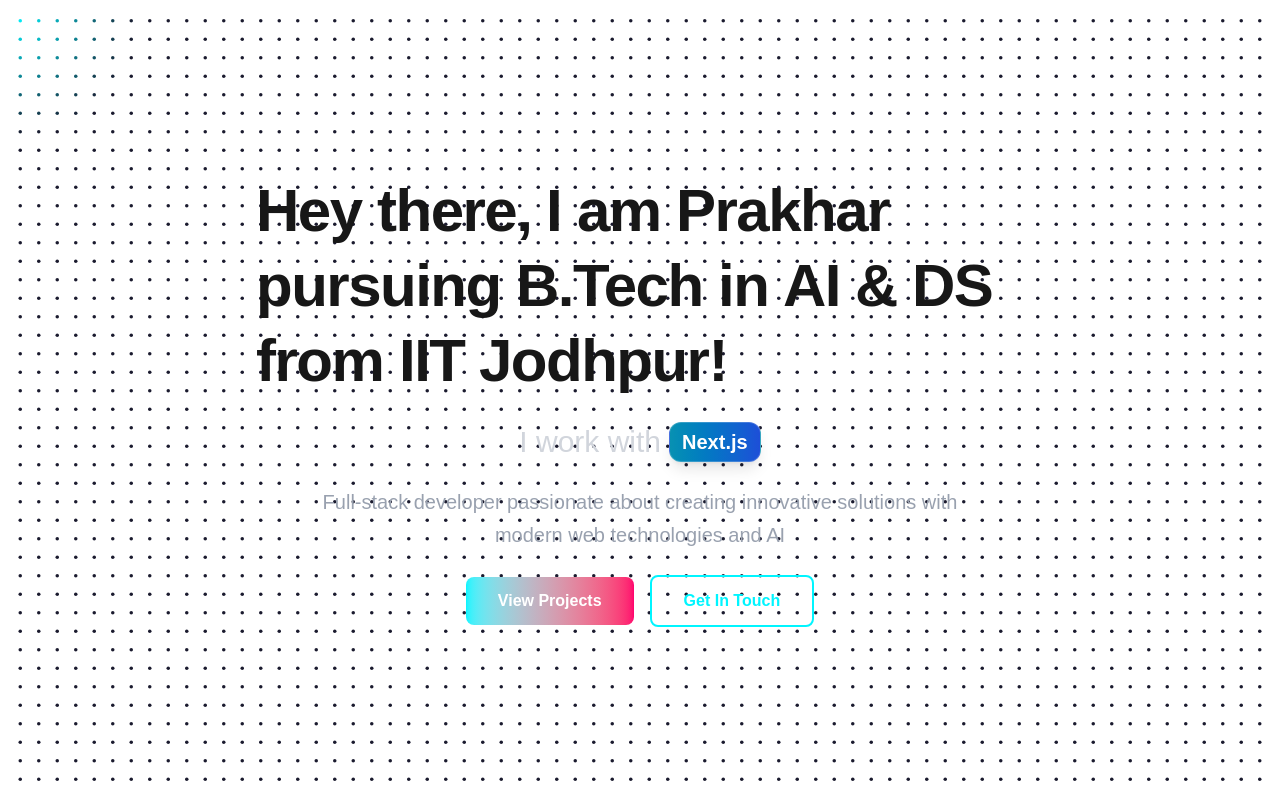
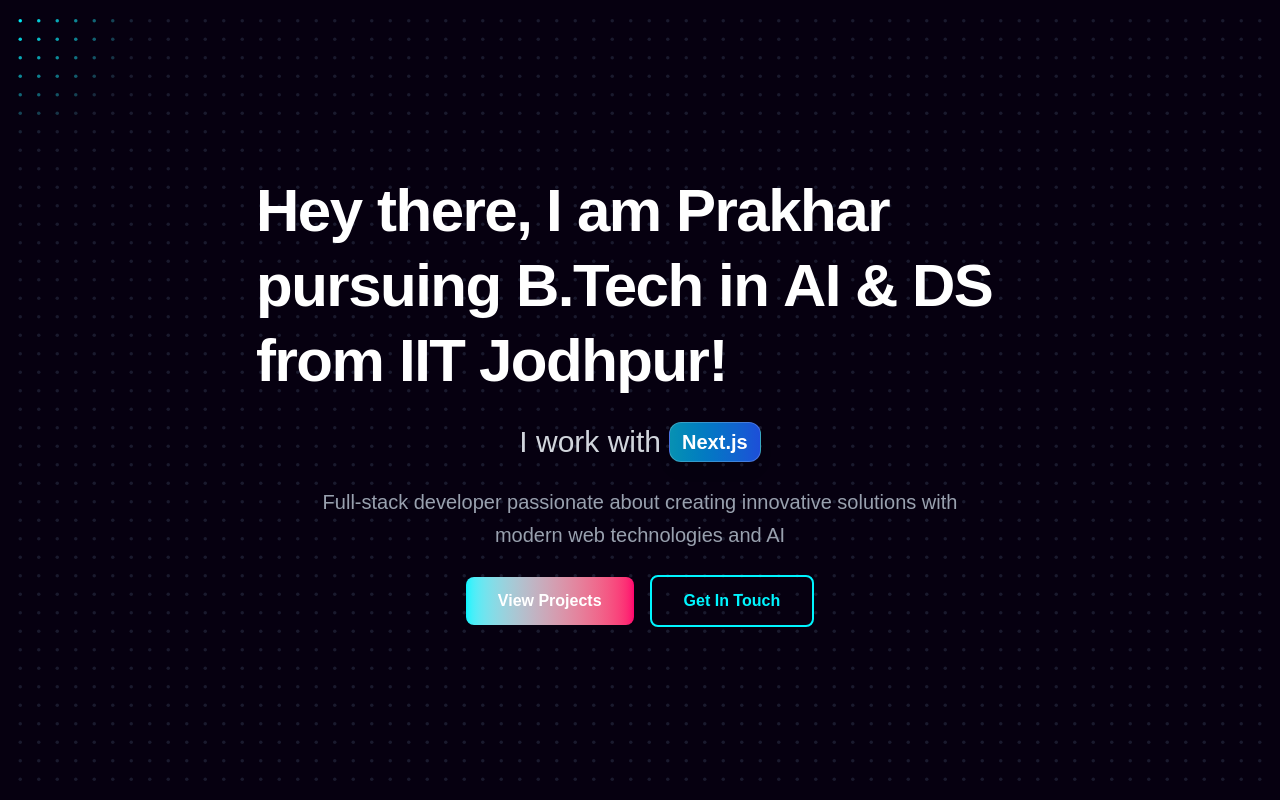
Before and after one commit to CoPrime69/portfolio, a Next.js app: page / in a window 1280 px wide. Built offline with nearby package versions, Linux system fonts and the light colour scheme; a web font is replaced by a local one.

Commit message:
fixed bg color

```diff
--- a/src/app/globals.css
+++ b/src/app/globals.css
@@ -1,8 +1,8 @@
 @import "tailwindcss";
 
 :root {
-  --background: #ffffff;
-  --foreground: #171717;
+  --background: #060010;  /* your portfolio bg */
+  --foreground: #ffffff;  /* keep text white */
 }
 
 @theme inline {
```
